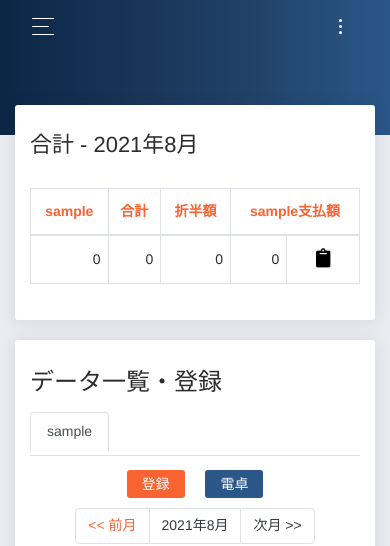
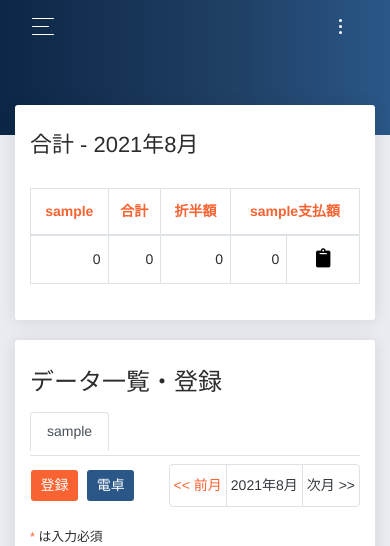
Before and after one commit to showgayaki/kakeibosan, a Flask app: page /kakeibosan/records in a window 390 px wide. Shown: the top 546 px of the page. Run offline with Flask 2, Linux system fonts and the light colour scheme; the visitor is signed in with stand-in values (Sample User, id 1); data comes from the database, SQL or seed files in the repository; data that the repository does not hold is empty; parts of the project's set-up code (start-up, migrations or seed data) failed here and were passed over; some libraries are stand-ins or nearby versions; some web fonts are replaced.

Commit message:
レコード一覧のボタンスタイル調整

```diff
--- a/kakeibosan/static/css/style.css
+++ b/kakeibosan/static/css/style.css
@@ -158,6 +158,9 @@ th, .update-table .badge_clm{
 .update-table td.amount, td.bought_in, td.month_to_add{
     text-align: right;
 }
+.btn-md-xs{
+    padding: 5px 15px;
+}
 .btn-calc, .btn-calc:focus{
     color: #fff;
     background-color: #2a5788;
@@ -234,6 +237,12 @@ table tbody tr td.copy-btn{
         width: 100%;
         padding: 0;
     }
+    .page-link{
+        padding: 0.75rem 0.25rem;
+    }
+    .btn-md-xs{
+        padding: 0.4rem 0.6rem;
+    }
 }
 /*---------
  calc
--- a/kakeibosan/templates/records.html
+++ b/kakeibosan/templates/records.html
@@ -77,13 +77,13 @@
                 {%- set active = 'active' %}
                 {%- endif %}
                 <div id="{{ user.user_name }}-content" class="tab-pane {{ active }}" role="tabpanel" aria-labelledby="{{ user.user_name }}-tab">
-                  <div class="d-flex justify-content-md-between justify-content-around flex-wrap flex-md-nowrap mb-md-2 mb-3">
+                  <div class="d-flex justify-content-between flex-nowrap mb-md-2 mb-3">
                     <!-- 新規登録ボタン -->
                     <div class="flex-itmes">
-                      <button id="{{ user.id }}-fetch-update-records" type="button" class="btn btn-primary btn-sm">
+                      <button id="{{ user.id }}-fetch-update-records" type="button" class="btn btn-primary btn-sm mr-md-3 mr-1 btn-md-xs">
                         登録
                       </button>
-                      <button type="button" class="btn btn-calc btn-sm ml-3" data-toggle="modal" data-target="#calcModal">
+                      <button type="button" class="btn btn-calc btn-sm btn-md-xs" data-toggle="modal" data-target="#calcModal">
                         電卓
                       </button>
                     </div>
```
